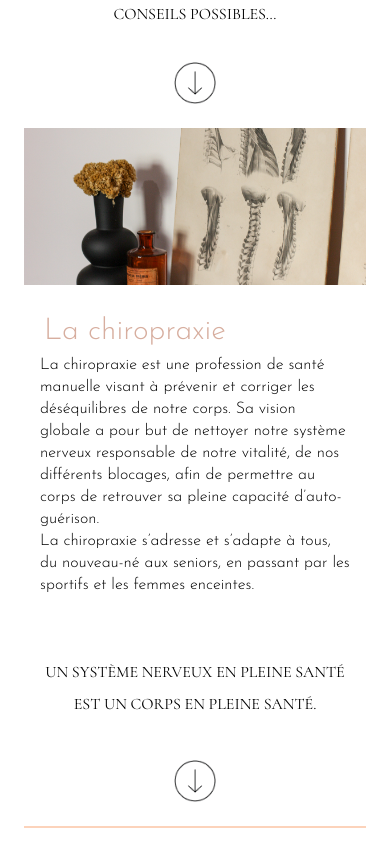
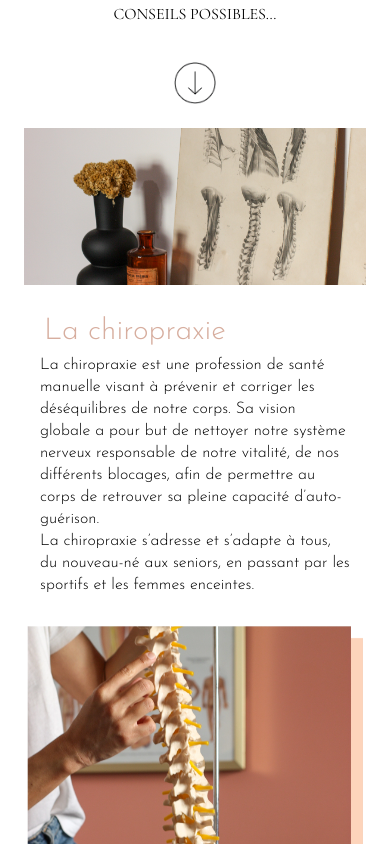
Before and after one commit to MisterPingouin/chiropracteur, a Next.js app: page / in a window 390 px wide. Shown: the part 1156-2000 px from the top of the page. Built offline with nearby package versions, Linux system fonts and the light colour scheme.

Commit message:
small opti ipad

```diff
--- a/src/app/page.tsx
+++ b/src/app/page.tsx
@@ -72,6 +72,7 @@ export default function Home() {
                 Chiropraxie à Paris. Diplômée en 2017.
               </p>
             </div>
+            <div className="md:flex md:items-center md:justify-center md:text-center">
             <Image
               src="/images/photos_cadre1.webp"
               width={374}
@@ -86,6 +87,7 @@ export default function Home() {
               alt="Image Chiropracteur Pauline"
               className="hidden w-auto h-auto lg:block"
             />
+            </div>
           </div>
           <motion.div
             ref={ref1}
@@ -136,12 +138,13 @@ export default function Home() {
                 seniors, en passant par les sportifs et les femmes enceintes.{" "}
               </p>
             </div>
+            <div className="md:flex md:items-center md:justify-center md:text-center">
             <Image
               src="/images/photos_cadre2.webp"
               width={374}
               height={372}
               alt="Image Chiropracteur os"
-              className="w-auto h-auto hidden"
+              className="w-auto h-auto lg:hidden"
             />
             <Image
               src="/images/photos_cadre2.webp"
@@ -150,6 +153,7 @@ export default function Home() {
               alt="Image Chiropracteur os"
               className="hidden w-auto h-auto lg:block"
             />
+            </div>
           </div>
           <motion.div
             ref={ref2}
@@ -225,11 +229,11 @@ export default function Home() {
             </a>
           </Link>
         </div>
-        <div className="lg:hidden px-8">
+        <div className="lg:hidden px-8 md:px-20">
           <h4 className="text-customTitle text-30px mt-4">Contact & accès</h4>
           <div className="flex flex-col justify-center items-center"></div>
         </div>
-        <div className="flex flex-col px-8 my-8 lg:hidden">
+        <div className="flex flex-col px-8 my-8 md:px-20  lg:hidden">
           <div className="text-20px">ME CONTACTER</div>
           <div className="w-[217px] h-0.5 bg-borderColor mt-2 mb-8"></div>
           <div className="flex flex-col">
@@ -262,7 +266,7 @@ export default function Home() {
             </div>
           </div>
         </div>
-        <div className="flex flex-col px-8 lg:hidden">
+        <div className="flex flex-col px-8 md:px-20 lg:hidden">
           <div className="text-20px">VENIR AU CABINET</div>
           <div className="w-[217px] h-0.5 bg-borderColor mt-2 mb-8"></div>
           <div className="flex flex-col">
@@ -296,7 +300,7 @@ export default function Home() {
           </div>
         </div>
         <div id="contact-acces"></div>
-        <div className="hidden lg:flex flex-col px-28">
+        <div className="hidden flex-col px-28">
           <h4 className="font-light text-customTitle text-45px mt-14 mb-20">
             Contact & accès
           </h4>
```
Also changed, not shown: src/app/components/Header/MenuBurger.tsx (+9 -5 lines).
